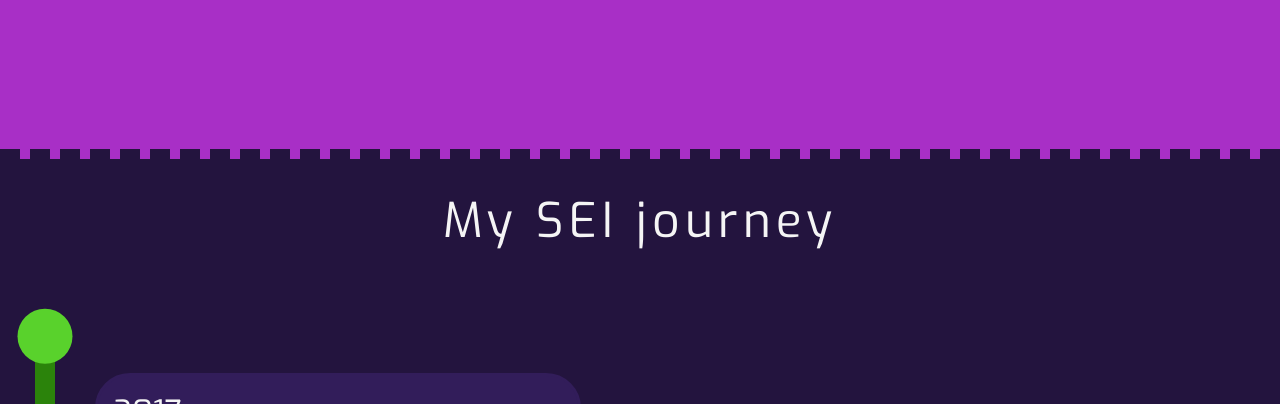
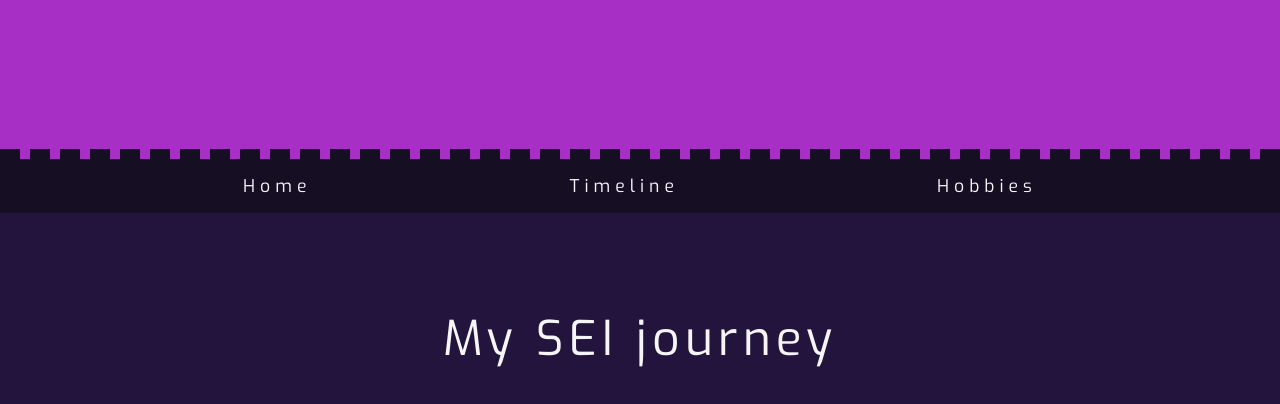
Before and after one commit to mustafabin/project-one, a plain HTML site: page index.html in a window 1280 px wide. Shown: the part 651-1055 px from the top of the page. Drawn offline with nearby package versions, Linux system fonts and the light colour scheme.

Commit message:
added sticky nav bar

```diff
--- a/index.html
+++ b/index.html
@@ -10,8 +10,8 @@
     <body>
 
 
-        <div class="flex-container">
-            <div class="container">
+        <div  id="landing-anchor" class="flex-container">
+            <div  class="container">
                 <div class="big-text typed-out">
                     <p>Hello</p>
                 </div>
@@ -20,13 +20,19 @@
                 <img class="landing-selfie" src="media/20220218_153755.jpg" alt="">
             </div>
         </div>
-
-        <div class="header-text">
+        <div class="navbar sticky">
+                <!-- ADD SMOOTH SCROLLING -->
+                <a href="#landing-anchor">Home</a>
+                <a href="#timeline-anchor">Timeline</a>
+                <a href="#hobby-anchor">Hobbies</a>
+        </div>
+        <div id="timeline-anchor" class="header-text">
+            <br>
             <p>My SEI journey </p>
         </div>
         <div class="timeline-container">
 
-            <div class="timeline">
+            <div  class="timeline">
 
                 <div class="timeline-middle">
                     <div class="timeline-marker"></div>
@@ -101,7 +107,9 @@
 
             </div>
         </div>
-        <div class="block-divider"></div>
+        <br id="hobby-anchor" >
+
+        <div  class="block-divider"></div>
         <h1 class="header-text three">Hobbies </h1>
         <div class="hobby-container">
             <div class="hobby-item">
--- a/style.css
+++ b/style.css
@@ -29,7 +29,7 @@ body {
     justify-content: center;
     align-items: center;
     background-color: rgba(168, 47, 198, 1);
-    border-bottom: 10px dashed rgba(35, 20, 62, 1) ;
+    border-bottom: 10px dashed rgb(22, 15, 36);
 
 
 
@@ -126,14 +126,15 @@ body {
     height: 55px;
     border-radius: 45px;
     background: rgb(89, 210, 44);
-    transform: translateX(-50%) translateY(-35%);
+    transform: translateX(-50%) translateY(-35%) ;
+
 
 }
 .timeline-component{
     width: fit-content;
     height: fit-content;
     background: rgb(50, 29, 90);
-    border: 3px solid rgb(50, 29, 90);
+    border: 3px solid rgb(66, 41, 112);
     border-radius: 35px;
     padding: 15px;
     margin: 55px;
@@ -218,3 +219,28 @@ img.timeline-image, img.hobby-image, img.hobby-image-2, img.timeline-image-b{
 
 
 }
+.navbar{
+    display: flex;
+    justify-content: space-evenly;
+    width: 100%;
+    background-color: rgb(22, 15, 36);
+
+
+}
+.navbar a{
+    font-family: 'Exo', sans-serif;
+    font-size: 1.1rem;
+    letter-spacing: 5px;
+    padding: 15px;
+    text-decoration: none;
+}
+.sticky{
+    z-index:1;
+	position: -webkit-sticky;
+	position: sticky;
+	top: 0;
+}
+a:hover{
+    color: red;
+
+}
```
